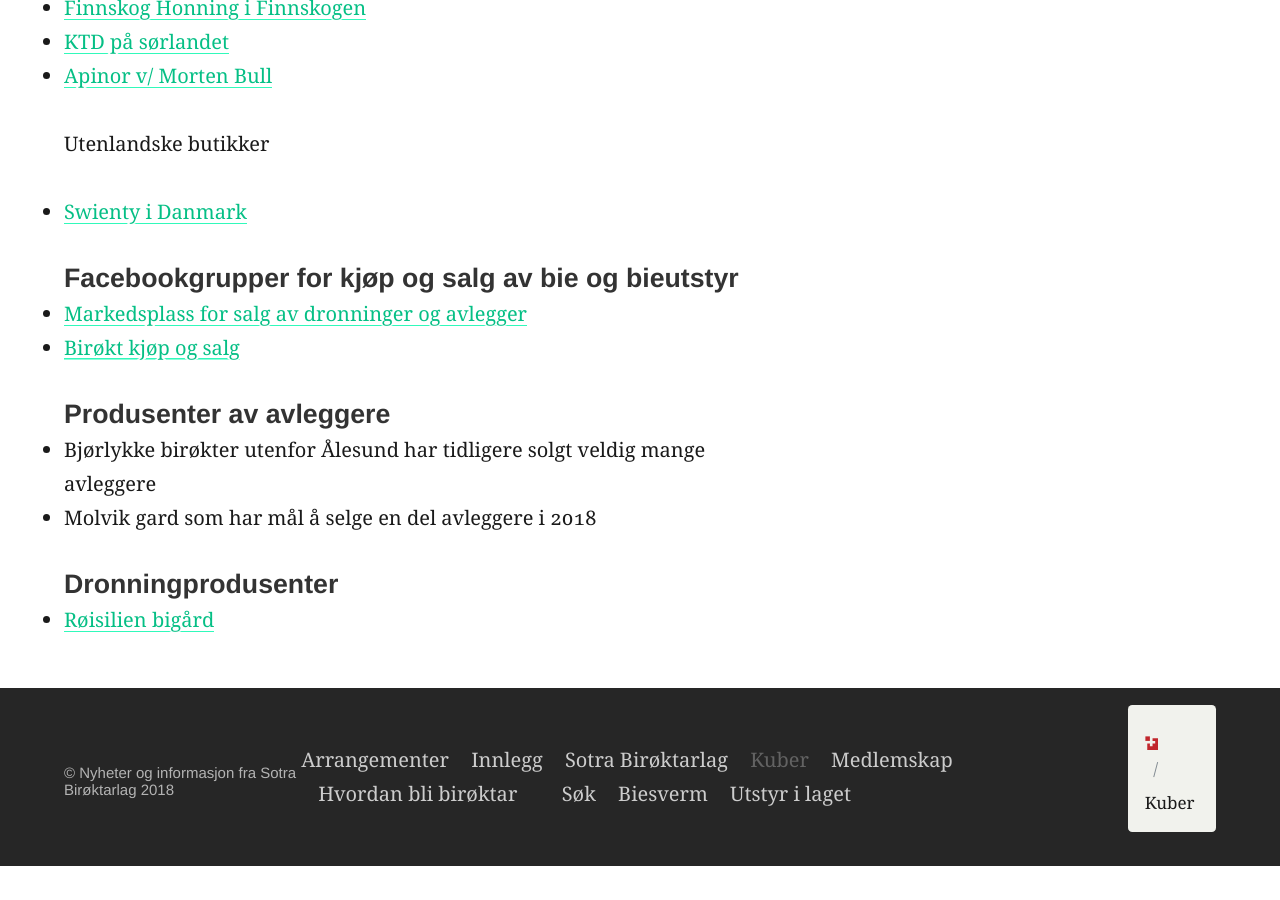
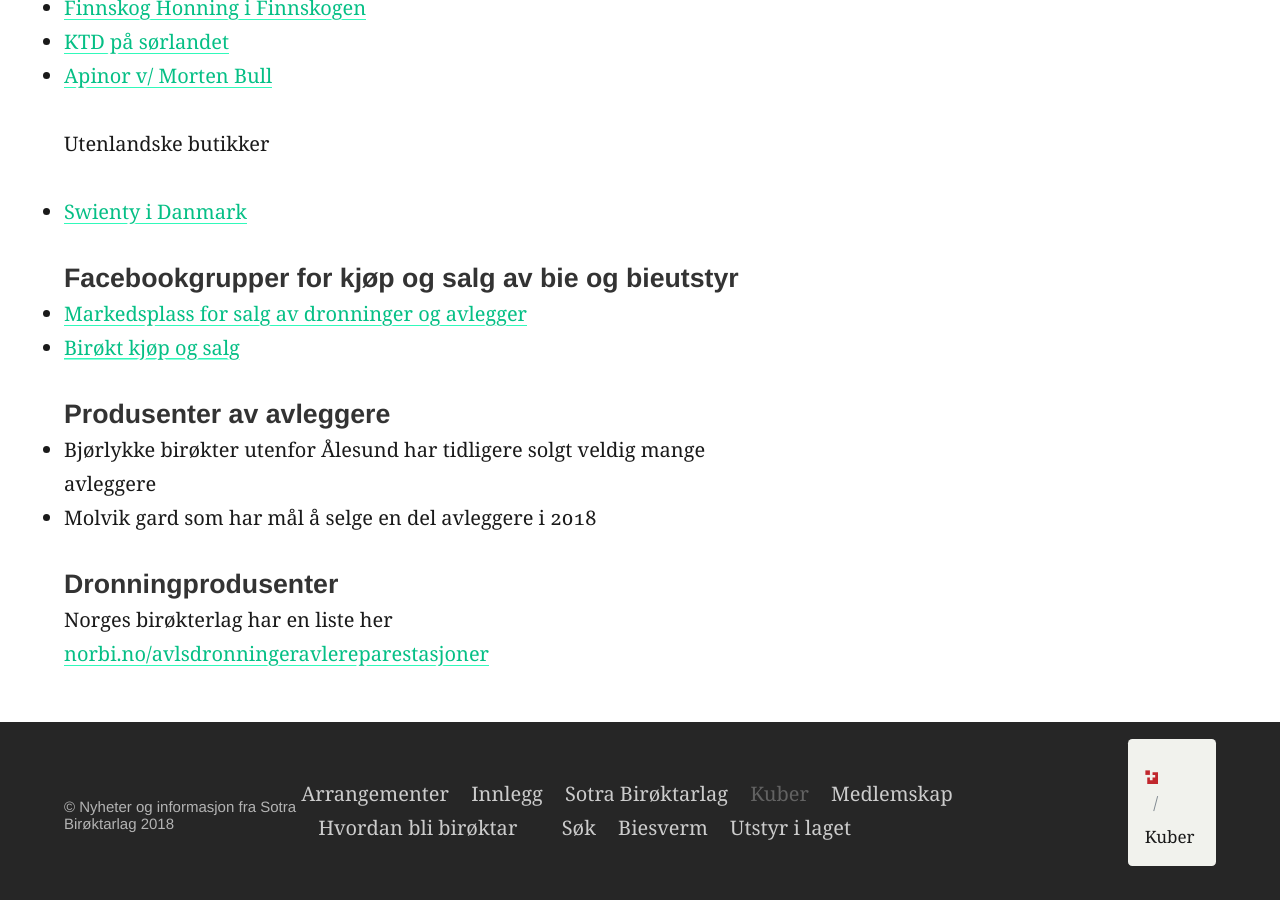
Before and after one commit to SotraBiroktarlag/sotrabirokt, a Jekyll site: the page built from kuber.md, in a window 1280 px wide and 900 px high, scrolled down 1039 px. Built offline with Jekyll 4.4.1, drawn with Linux system fonts in a browser that asks for light colours; before the commit the page ends 1905 px from its top, so only the background shows below that.

Commit message:
Oppdatert dronningprodusenter

```diff
--- a/kuber.md
+++ b/kuber.md
@@ -39,4 +39,8 @@ Utenlandske butikker
 - Molvik gard som har mål å selge en del avleggere i 2018
 
 #### Dronningprodusenter
-- [Røisilien bigård](http://www.bigard.no/no/dronningavl)
+
+Norges birøkterlag har en liste her [norbi.no/avlsdronningeravlereparestasjoner](http://www.norbi.no/avlsdronningeravlereparestasjoner.cfm])
+
+<!--
+- [Røisilien bigård](http://www.bigard.no/no/dronningavl) -->
```
